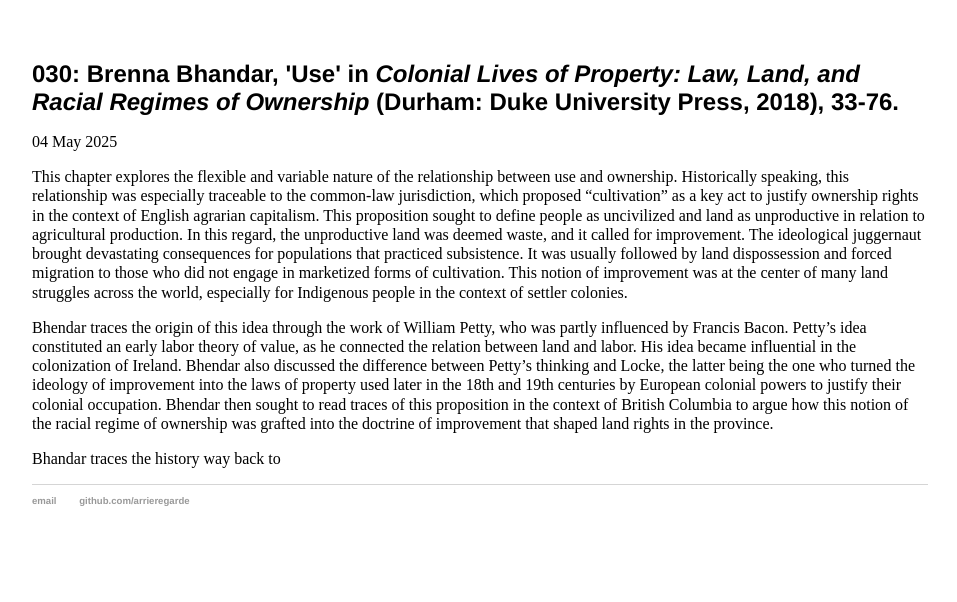
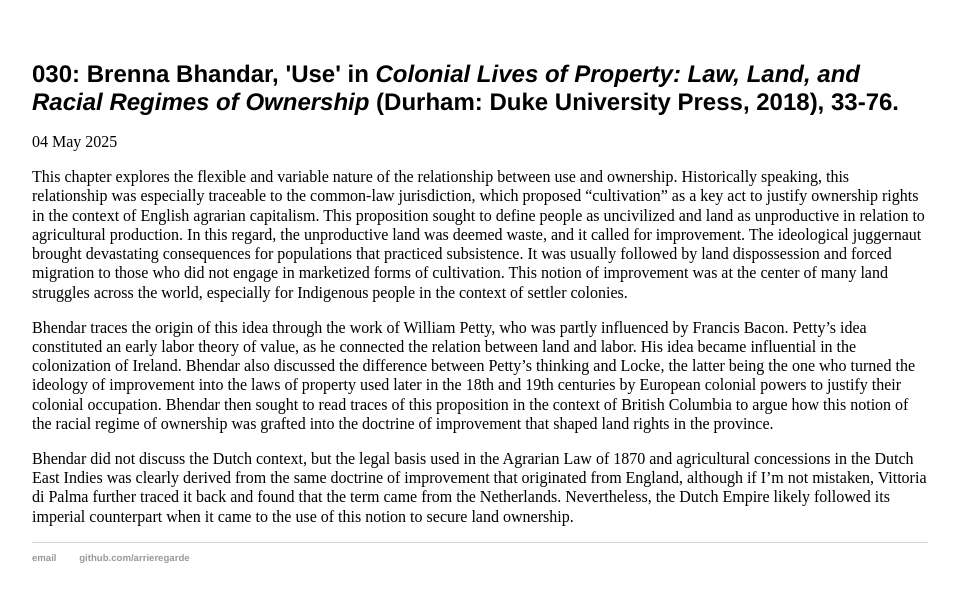
Before and after one commit to arrieregarde/arrieregarde.github.io, a Jekyll site: the page built from _posts/2025-05-04-030.md, in a window 1280 px wide. Shown: the top 602 px of the page, without its empty margins (160-1117 px from the left). Built offline with Jekyll 4.4.1, drawn with Linux system fonts in a browser that asks for light colours.

Commit message:
Update 2025-05-04-030.md

```diff
--- a/_posts/2025-05-04-030.md
+++ b/_posts/2025-05-04-030.md
@@ -7,4 +7,4 @@
 
 Bhendar traces the origin of this idea through the work of William Petty, who was partly influenced by Francis Bacon. Petty's idea constituted an early labor theory of value, as he connected the relation between land and labor. His idea became influential in the colonization of Ireland. Bhendar also discussed the difference between Petty's thinking and Locke, the latter being the one who turned the ideology of improvement into the laws of property used later in the 18th and 19th centuries by European colonial powers to justify their colonial occupation. Bhendar then sought to read traces of this proposition in the context of British Columbia to argue how this notion of the racial regime of ownership was grafted into the doctrine of improvement that shaped land rights in the province.
 
-Bhandar traces the history way back to
+Bhendar did not discuss the Dutch context, but the legal basis used in the Agrarian Law of 1870 and agricultural concessions in the Dutch East Indies was clearly derived from the same doctrine of improvement that originated from England, although if I'm not mistaken, Vittoria di Palma further traced it back and found that the term came from the Netherlands. Nevertheless, the Dutch Empire likely followed its imperial counterpart when it came to the use of this notion to secure land ownership.
```
